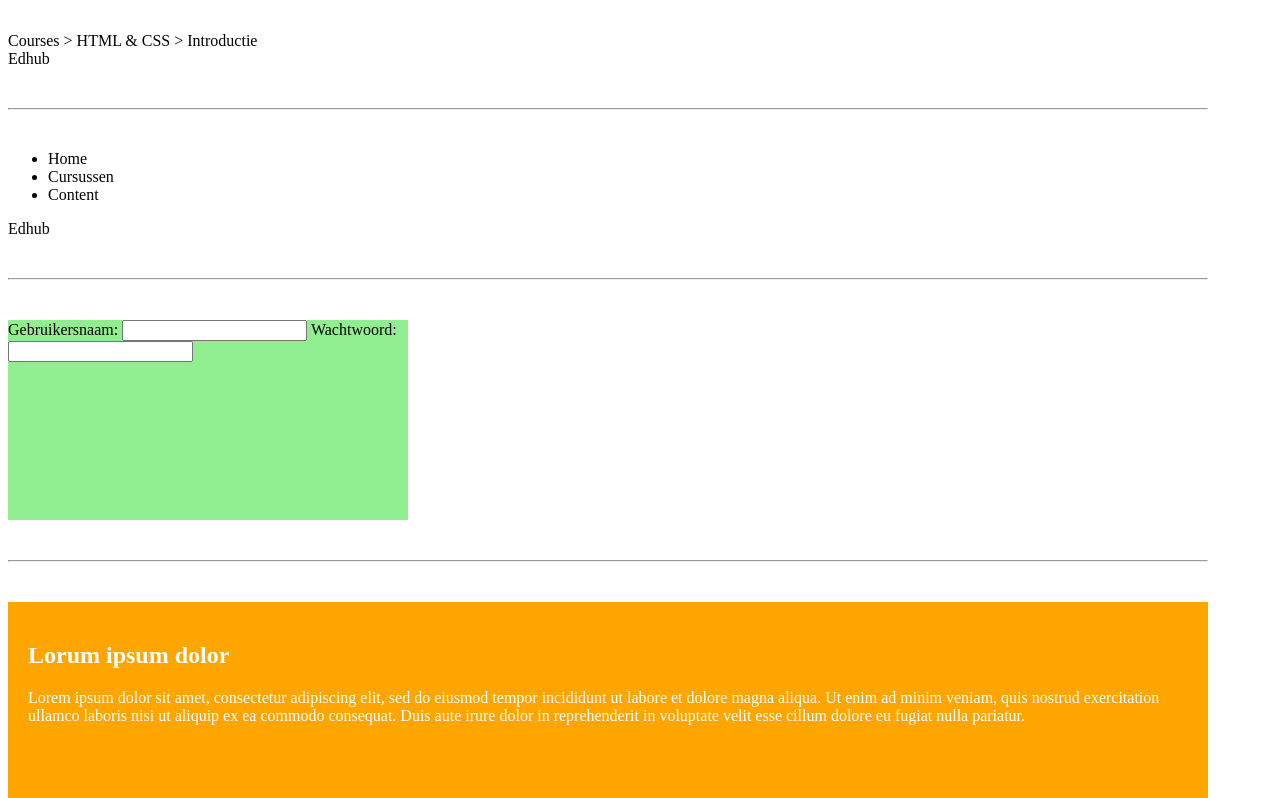
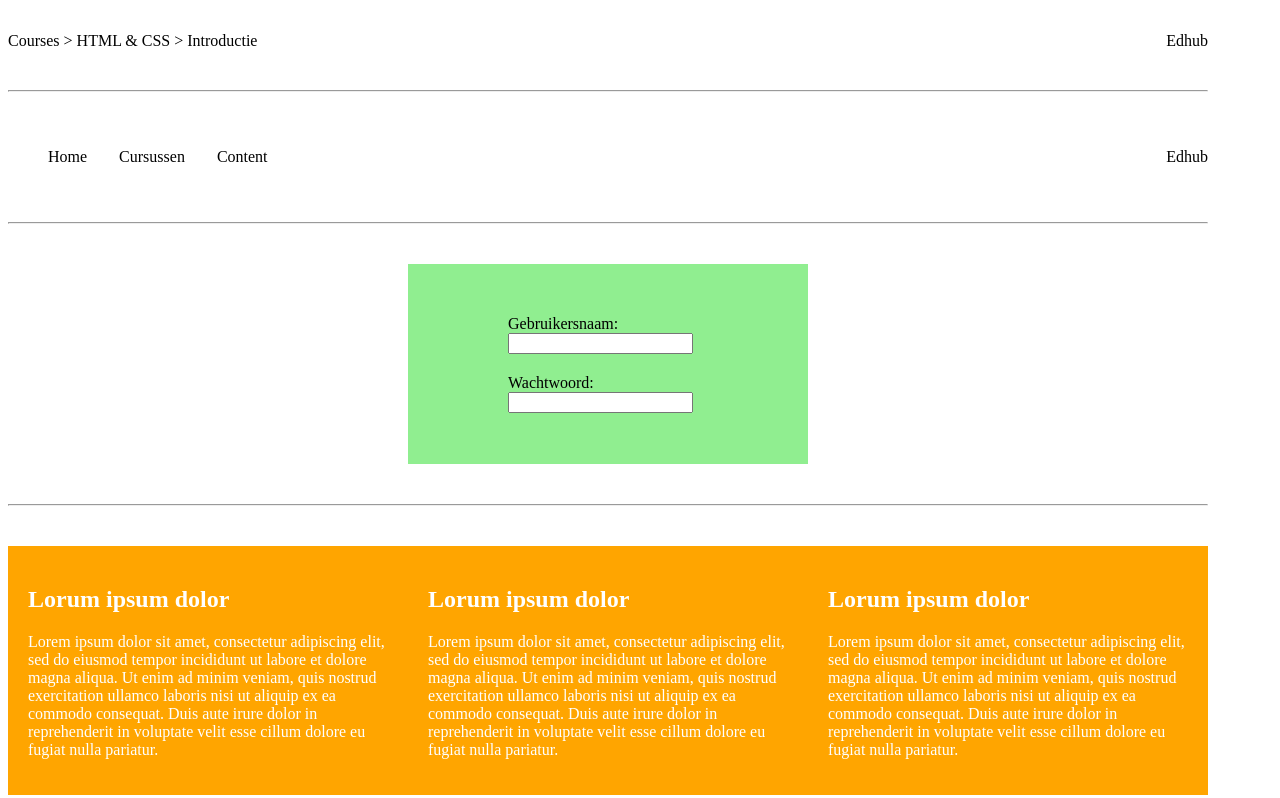
Before and after one commit to Awesomejenkins/html-css-flexbox-oefenopdracht, a plain HTML site: page index.html in a window 1280 px wide. Shown: the part 440-1238 px from the top of the page. Drawn offline with Linux system fonts and the light colour scheme.

Commit message:
index.html en styles.css opdracht 1 afgerond

```diff
--- a/index.html
+++ b/index.html
@@ -40,7 +40,7 @@
     <hr />
 
     <!--    OPDRACHT 2.4    -->
-    <div>
+    <div class="four">
         <form>
             <label for="username">
                 Gebruikersnaam:
@@ -57,15 +57,15 @@
 
     <!--    OPDRACHT 2.5    -->
     <div class="five">
-        <article>
+        <article class="article-five">
             <h1>Lorum ipsum dolor</h1>
             <p>Lorem ipsum dolor sit amet, consectetur adipiscing elit, sed do eiusmod tempor incididunt ut labore et dolore magna aliqua. Ut enim ad minim veniam, quis nostrud exercitation ullamco laboris nisi ut aliquip ex ea commodo consequat. Duis aute irure dolor in reprehenderit in voluptate velit esse cillum dolore eu fugiat nulla pariatur. </p>
         </article>
-        <article>
+        <article class="article-five">
             <h1>Lorum ipsum dolor</h1>
             <p>Lorem ipsum dolor sit amet, consectetur adipiscing elit, sed do eiusmod tempor incididunt ut labore et dolore magna aliqua. Ut enim ad minim veniam, quis nostrud exercitation ullamco laboris nisi ut aliquip ex ea commodo consequat. Duis aute irure dolor in reprehenderit in voluptate velit esse cillum dolore eu fugiat nulla pariatur. </p>
         </article>
-        <article>
+        <article class="article-five">
             <h1>Lorum ipsum dolor</h1>
             <p>Lorem ipsum dolor sit amet, consectetur adipiscing elit, sed do eiusmod tempor incididunt ut labore et dolore magna aliqua. Ut enim ad minim veniam, quis nostrud exercitation ullamco laboris nisi ut aliquip ex ea commodo consequat. Duis aute irure dolor in reprehenderit in voluptate velit esse cillum dolore eu fugiat nulla pariatur. </p>
         </article>
--- a/styles.css
+++ b/styles.css
@@ -3,3 +3,57 @@
 ========================================================= */
 
 /* Schrijf hier  jouw CSS! */
+
+.one{
+    display: flex;
+    justify-content: flex-end;
+    flex-direction: column;
+    align-items: flex-start;
+
+}
+
+.two{
+    display: flex;
+    justify-content: space-between;
+    align-items: flex-start;
+    flex-direction: row;
+
+
+}
+
+ul {
+    display: flex;
+    list-style-type: none;
+    flex-direction: row;
+    gap: 2rem;
+}
+
+.three{
+    display: flex;
+    flex-direction: row;
+    justify-content: space-between;
+    align-items: center;
+}
+
+.four{
+    display: flex;
+    justify-content: center;
+}
+
+form{
+    display: flex;
+    flex-direction: column;
+    justify-content: center;
+    align-items: center;
+}
+
+.five{
+    display: flex;
+    flex-direction: row;
+    flex-wrap: wrap;
+}
+
+.article-five{
+    flex-basis: 360px;
+    flex-grow: 1;
+}
```
